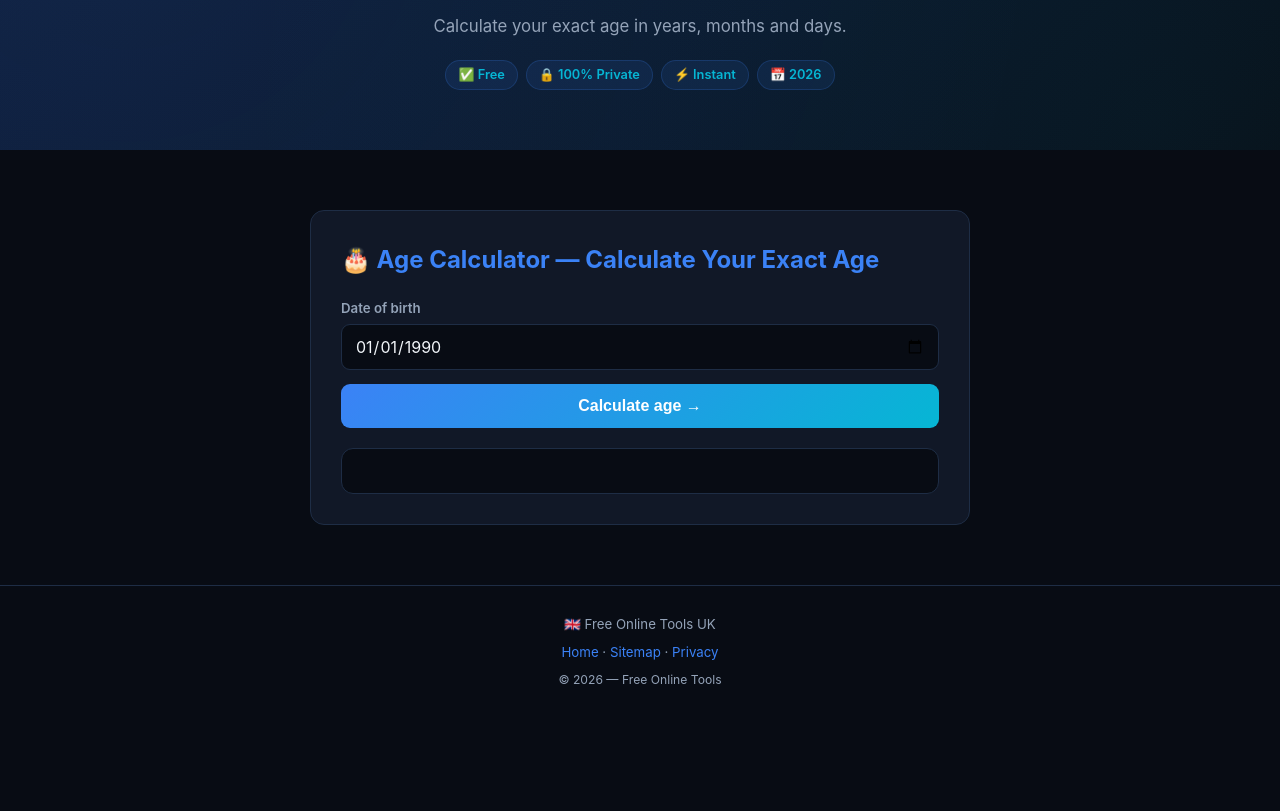
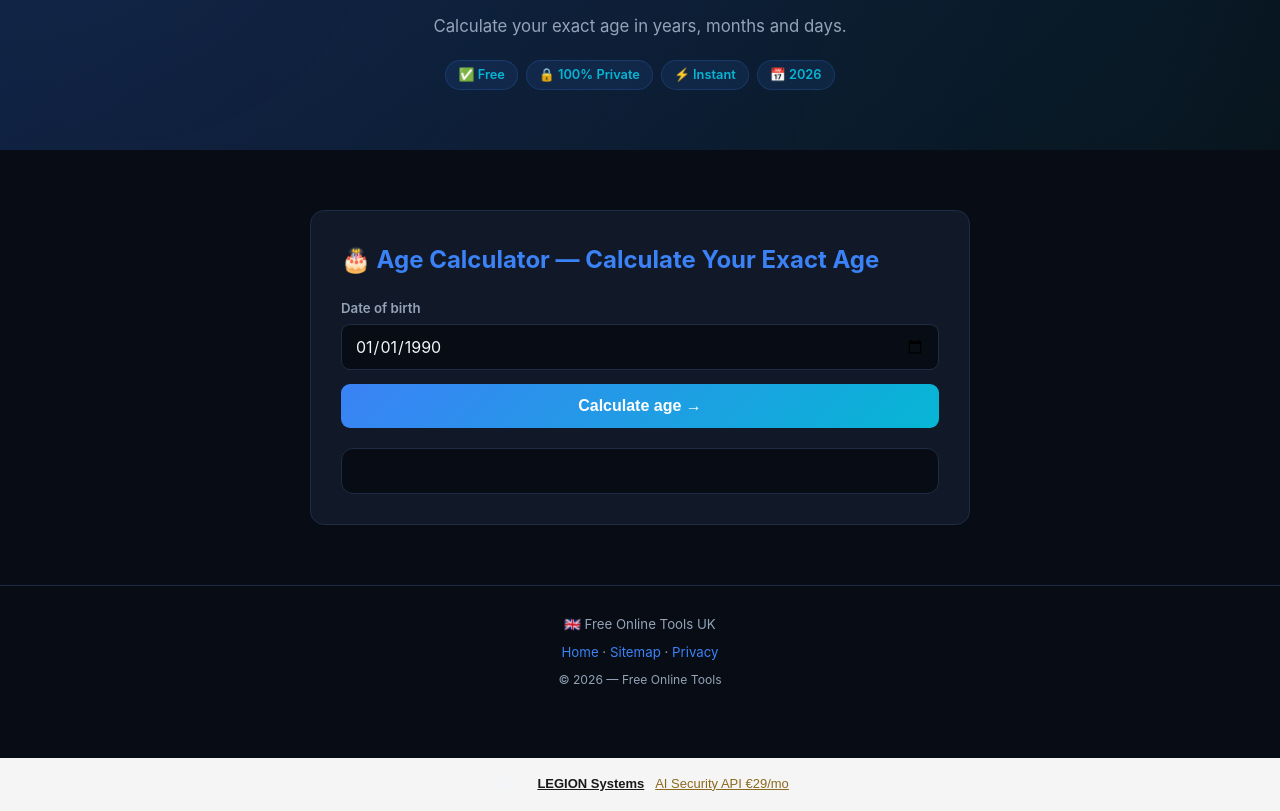
Before and after one commit to Legion33shadow/toolsuk, a plain HTML site: page age-calculator.html in a window 1280 px wide. Shown: the part 205-1016 px from the top of the page. Before the commit the page ends 923 px from the top, so only its background shows below. Drawn offline with Linux system fonts and the light colour scheme.

Commit message:
Add LEGION footer

```diff
--- a/age-calculator.html
+++ b/age-calculator.html
@@ -17,4 +17,4 @@
 <script>
 function go(){const d=new Date(document.getElementById('dob').value);if(isNaN(d))return;const now=new Date();let y=now.getFullYear()-d.getFullYear();let m=now.getMonth()-d.getMonth();if(m<0||(m===0&&now.getDate()<d.getDate())){y--;m+=12;}const days=Math.floor((now-d)/86400000);const next=new Date(d);next.setFullYear(now.getFullYear());if(next<now)next.setFullYear(now.getFullYear()+1);const daysToB=Math.ceil((next-now)/86400000);document.getElementById('res').innerHTML='<div class="rv">'+y+' years</div>'+'<div class="rl">'+m+' months remaining</div>'+'<div class="g2">'+'<div class="stat"><div class="v" style="color:#10b981">'+days.toLocaleString()+'</div><div class="l">Days lived</div></div>'+'<div class="stat"><div class="v" style="color:#f59e0b">'+daysToB+'</div><div class="l">Days to birthday</div></div>'+'</div>';}
 </script>
-</body></html>
+<div style="margin-top:40px;padding:16px;background:#f5f5f5;text-align:center;font-size:13px;font-family:sans-serif">Built by <a href="https://legion-api.com" style="color:#1a1a1a;font-weight:600">LEGION Systems</a> · <a href="https://gemmo.gumroad.com/l/ngtmw" style="color:#8a6a1e">AI Security API €29/mo</a></div></body></html>
```
Also changed, not shown: bmi-calculator.html (+1 -1 lines), compound-interest-calculator.html (+1 -1 lines), currency-converter.html (+1 -1 lines), income-tax-calculator.html (+1 -1 lines), index.html (+1 -1 lines), mortgage-calculator.html (+1 -1 lines), password-generator.html (+1 -1 lines), percentage-calculator.html (+1 -1 lines), privacy.html (+1 -1 lines), qr-code-generator.html (+1 -1 lines), tip-calculator.html (+1 -1 lines).
